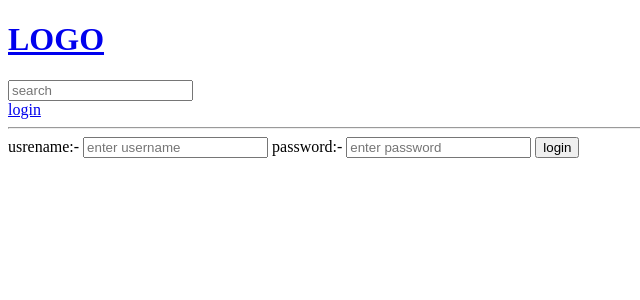
After one commit to abhijith-dot99/studybee-django, a Django app: page /login/ in a window 1280 px wide. The commit adds this page. Shown: the top 300 px of the page, without its empty margins (0-640 px from the left). Run offline with Django 4.2, Linux system fonts and the light colour scheme.

Commit message:
added login

```diff
--- a/app/templates/app/home.html
+++ b/app/templates/app/home.html
@@ -1,4 +1,3 @@
-
 {% extends 'main.html'%}
 
 {% block content%}
@@ -13,7 +12,6 @@
     <div>
         <h3>Topics here</h3>
         <hr>
-
         <div>
             <a href="{% url 'home' %}">all</a>
         </div>
@@ -25,6 +23,7 @@
         {% endfor %}
     </div>
     <div>
+
         <a href="{% url 'createroom'%}">createroom</a>
         <br>
         <div>
--- /dev/null
+++ b/app/templates/app/login.html
@@ -0,0 +1,20 @@
+{% extends 'main.html' %}
+
+{% block content %}
+<div>
+    <form method="POST" action ="">
+        {% csrf_token %}
+        <label>usrename:-</label>
+        <input type="text" name="username" placeholder="enter username">
+        <label>password:-</label>
+        <input type="password" name="password" placeholder="enter password">
+
+
+
+        <input type="submit" value="login">
+    </form>
+</div>
+
+
+
+{% endblock %}
--- a/app/urls.py
+++ b/app/urls.py
@@ -2,6 +2,7 @@ from django.urls import path
 from . import views
 
 urlpatterns  = [
+    path('login/',views.loginpage,name="login"),
     path('',views.home,name ='home'),
     path('room/<str:pk>/', views.room,name = 'room'),
     path('createroom/',views.createroom,name = 'createroom'),
--- a/app/views.py
+++ b/app/views.py
@@ -1,7 +1,24 @@
 from django.shortcuts import redirect, render
 from django.db.models import Q
+from django.contrib import messages
 from .models import Room,Topic
 from .forms import roomform
+
+
+def loginpage(request):
+
+    if request.method == 'POST':
+        username = request.POST.get('username')
+        password = request.POST.get('password')
+
+        try:
+            user = User.objects.get(username=username)
+        except:
+            messages.error(request,"user doesn't exist")
+    context ={}
+    return render(request,'app/login.html',context)
+
+
 
 def home(request):
     q = request.GET.get('q') if request.GET.get('q') != None else ' '
@@ -11,7 +28,7 @@ def home(request):
         Q(desc__icontains=q))
 
     topics = Topic.objects.all()
-    context = {'rooms':rooms,'topics':topics}
+    context = {'rooms':rooms,'topics':topics }
     return render(request, 'app/home.html',context)
 
 def room(request, pk):
--- a/templates/main.html
+++ b/templates/main.html
@@ -10,6 +10,13 @@
 </head>
 <body>
     {% include 'nav.html'%}
+    {% if messages %}
+<ul class="messages">
+    {% for message in messages %}
+    <li></li>{{ message }}</li>
+    {% endfor %}
+</ul>
+{% endif %}
     {% block content %}
 
 
--- a/templates/nav.html
+++ b/templates/nav.html
@@ -6,4 +6,6 @@
     <input type="text" name="q" placeholder="search">
 
 </form>
+
+<a href="{% url 'login' %}">login</a>
 <hr>
```
